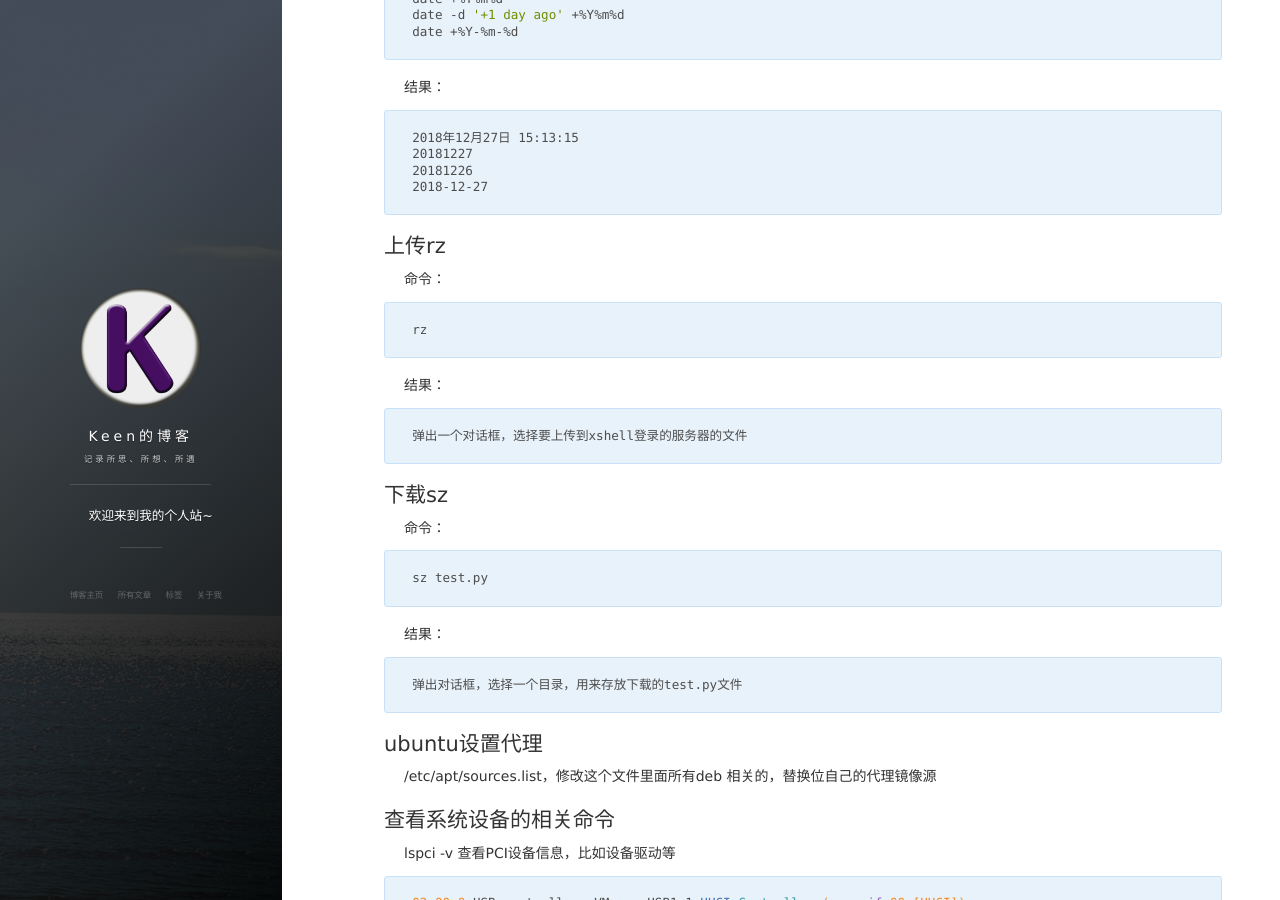
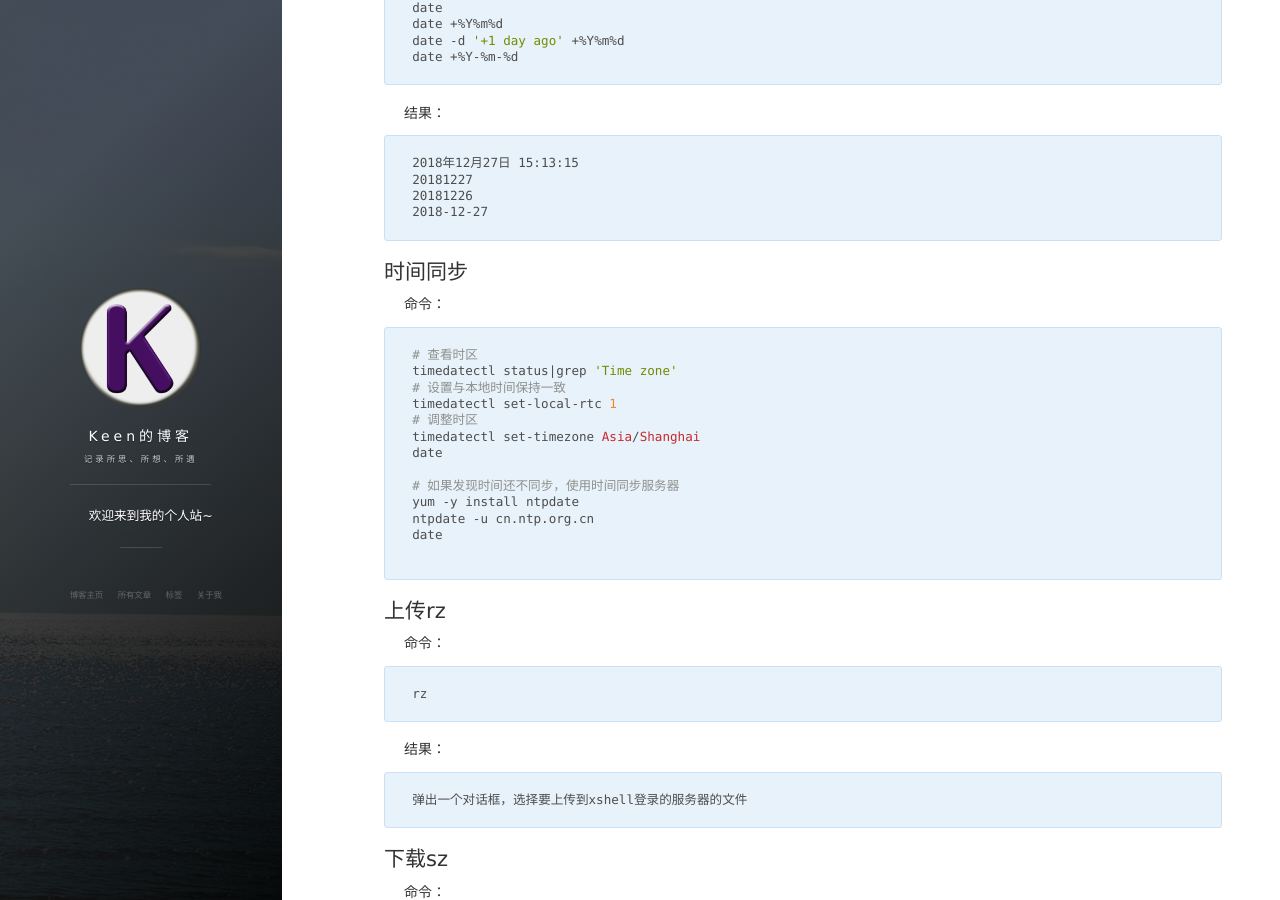
Before and after one commit to Keenjin/Keenjin.github.io, a Jekyll site: the page built from _posts/2018-12-26-linux_shell_cmd_note.md, in a window 1280 px wide and 900 px high, scrolled down 2995 px. Built offline with Jekyll 4.4.1, drawn with Linux system fonts in a browser that asks for light colours; nearby versions of some CDN libraries; comment, search, counter and statistics services are not loaded.

Commit message:
linux cmd

````diff
--- a/_posts/2018-12-26-linux_shell_cmd_note.md
+++ b/_posts/2018-12-26-linux_shell_cmd_note.md
@@ -17,6 +17,7 @@ tags: linux
     - [运行某个sh脚本./](#运行某个sh脚本)
     - [打印内容echo](#打印内容echo)
     - [日期date](#日期date)
+    - [时间同步](#时间同步)
     - [上传rz](#上传rz)
     - [下载sz](#下载sz)
     - [ubuntu设置代理](#ubuntu设置代理)
@@ -170,6 +171,26 @@ date +%Y-%m-%d
 20181227
 20181226
 2018-12-27
+```
+
+## 时间同步
+
+命令：
+
+```bash
+# 查看时区
+timedatectl status|grep 'Time zone'
+# 设置与本地时间保持一致
+timedatectl set-local-rtc 1
+# 调整时区
+timedatectl set-timezone Asia/Shanghai
+date
+
+# 如果发现时间还不同步，使用时间同步服务器
+yum -y install ntpdate
+ntpdate -u cn.ntp.org.cn
+date
+
 ```
 
 ## 上传rz
````
